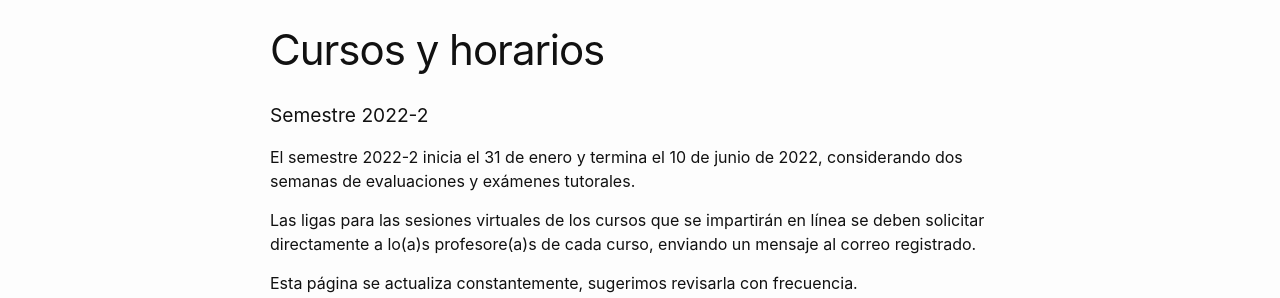
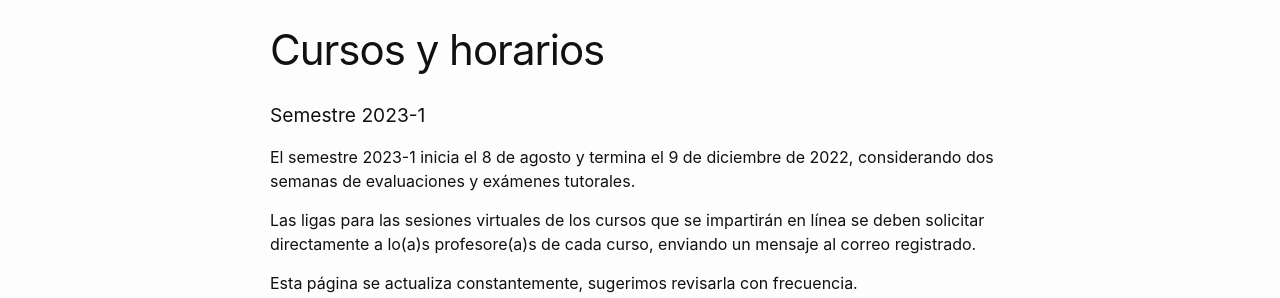
Before and after one commit to pcs-unam/pcs-unam.github.io, a Jekyll site: the page built from 08_cursos.md, in a window 1280 px wide. Shown: the part 223-521 px from the top of the page. Built offline with Jekyll 4.4.1, drawn with Linux system fonts in a browser that asks for light colours.

Commit message:
Mensaje cursos 2023-1

```diff
--- a/08_cursos.md
+++ b/08_cursos.md
@@ -7,9 +7,9 @@ menu: true
 ---
 
 
-### Semestre 2022-2
+### Semestre 2023-1
 
-El semestre 2022-2 inicia el 31 de enero y termina el 10 de junio de 2022, considerando dos semanas de evaluaciones y exámenes tutorales.
+El semestre 2023-1 inicia el 8 de agosto y termina el 9 de diciembre de 2022, considerando dos semanas de evaluaciones y exámenes tutorales.
 
 Las ligas para las sesiones virtuales de los cursos que se impartirán en línea se deben solicitar directamente a lo(a)s profesore(a)s de cada curso, enviando un mensaje al correo registrado.
 
```
